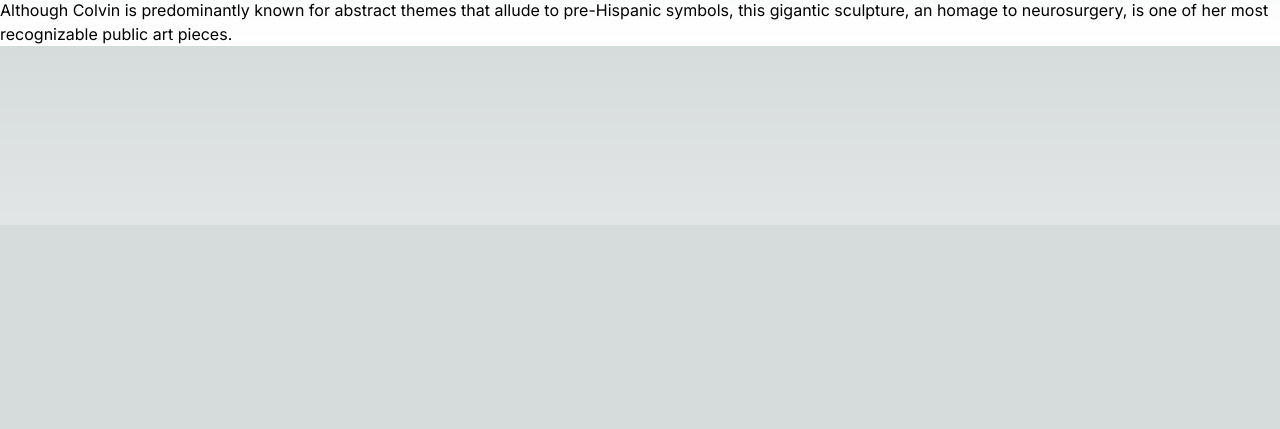
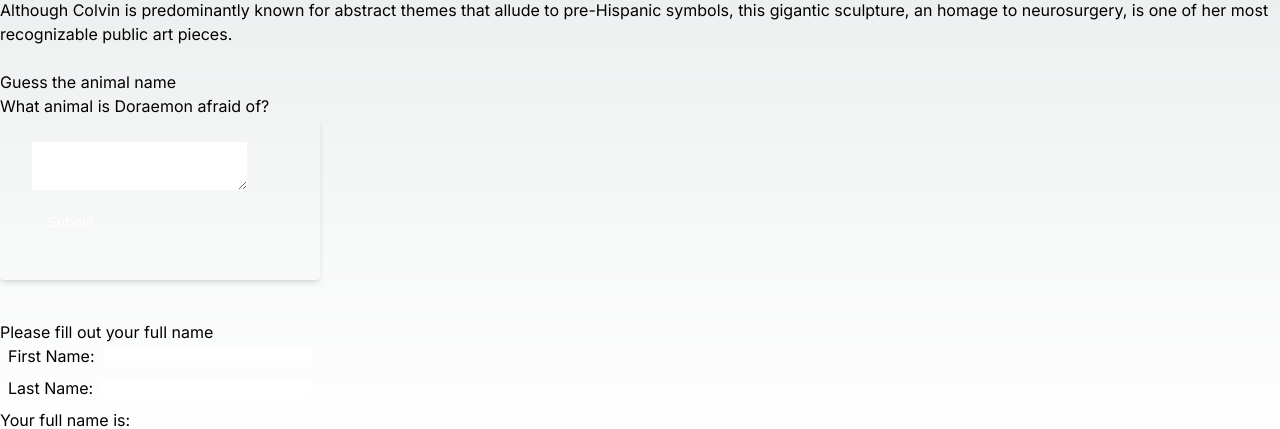
Before and after one commit to Rheno25/04-event-dan-state, a Next.js app: page / in a window 1280 px wide. Shown: the part 575-1004 px from the top of the page. Before the commit the page ends 800 px from the top, so only its background shows below. Built offline with nearby package versions, Linux system fonts and the light colour scheme.

Commit message:
Jawaban Praktikum 5

```diff
--- /dev/null
+++ b/src/app/component/form.tsx
@@ -0,0 +1,101 @@
+import { useState } from "react";
+
+export default function Form(){
+    const [answer, setAnswer] = useState('');
+    const [error, setError] = useState(null);
+    const [status, setStatus] = useState('typing');
+
+    if(status === 'success'){
+        return <h1>Yay... Correct Answer!</h1>
+    }
+
+    async function handleSubmit(e: { preventDefault: () => void; }) {
+        e.preventDefault();
+        setStatus('submitting');
+        try{
+            await submitForm(answer);
+            setStatus('success');
+        }catch (err){
+            setStatus('typing');
+            setError(err);
+        }
+    }
+
+    function handleTextareaChange(e){
+        setAnswer(e.target.value);
+    }
+
+    return(
+        <>
+            <div className="w-full max-w-xs">
+                <h2>Guess the animal name</h2>
+                <p>What animal is Doraemon afraid of?</p>
+                <form
+                    className="shadow-md rounded px-8 pt-6 pb-8 mb-4 text-black border-gray-400"
+                    onSubmit={handleSubmit}>
+                    <textarea
+                        value={answer}
+                        onChange={handleTextareaChange}
+                        disabled={status === 'submitting'}
+                    />
+                    <br />
+                    <button
+                        className="bg-blue p-2 m-2 rounded text-sm text-white"
+                        disabled={answer.length === 0 || status === 'submitting'}>
+                        Submit
+                        </button>
+                        {error !== null && <p className="Error text-red-500 text-sm">{error.message}</p>}
+                    </form>
+            </div>
+        </>
+    );
+}
+
+function submitForm(answer){
+    return new Promise<void>((resolve, reject) => {
+        setTimeout(() => {
+            let shouldError = answer.toLowerCase() !== 'rat'
+            if(shouldError){
+                reject(new Error('Nice guess but its not correct. Try again!'));
+            }else{
+                resolve();
+            }
+        }, 500);
+    });
+}
+
+export function Form_2(){
+    const [firstName, setFirstName] = useState('');
+    const [lastName, setLastName] = useState('');
+    const [fullName, setFullName] = useState('');
+
+    function handleFirstNameChange(e){
+        setFirstName(e.target.value);
+    }
+
+    function handleLastNameChange(e){
+        setLastName(e.target.value);
+    }
+
+    return(
+        <>
+            <h2>Please fill out your full name</h2>
+            <label className="block-w-full m-2">
+                First Name:
+                <input className="text-sm text-black ml-2 rounded"
+                    value={firstName}
+                    onChange={handleFirstNameChange}
+                />
+            </label>
+
+            <label className="block w-full m-2">
+                Last Name:
+                <input className="text-sm text-black ml-2 rounded"
+                    value={lastName}
+                    onChange={handleLastNameChange}
+                    />
+            </label>
+            <p>Your full name is: <b className="text-blue-600">{fullName}</b></p>
+        </>
+    )
+}
--- a/src/app/page.tsx
+++ b/src/app/page.tsx
@@ -1,5 +1,6 @@
 "use client";
 import Button_1, {Button_2, Button_3} from "./component/button";
+import Form, { Form_2 } from "./component/form";
 import Gallery from "./component/gallery";
 
 export default function Home() {
@@ -18,6 +19,10 @@ export default function Home() {
     </div>
     <br></br>
     <Gallery />
+    <br></br>
+    <Form />
+    <br></br>
+    <Form_2 />
     </>
   );
 }
```
